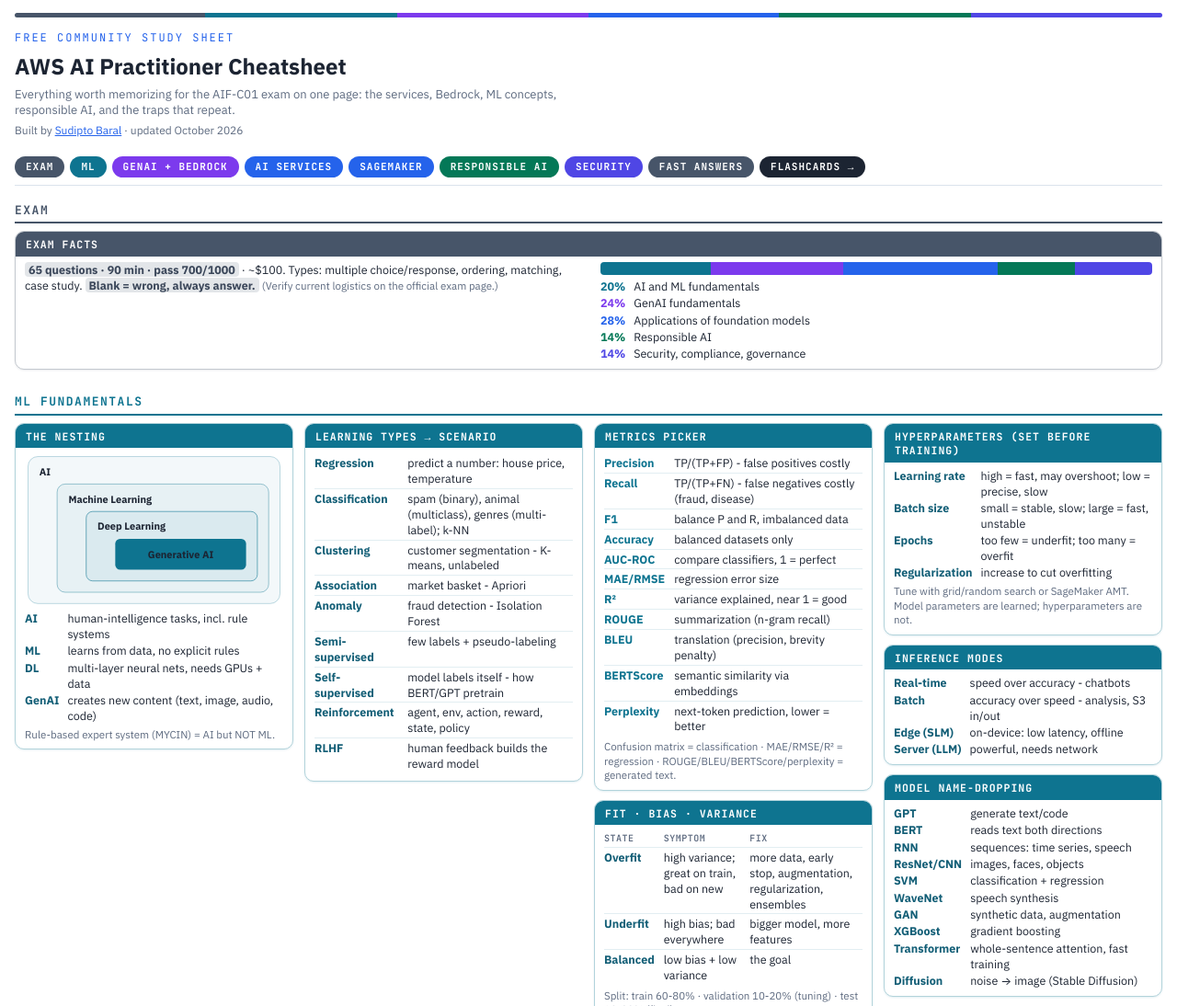
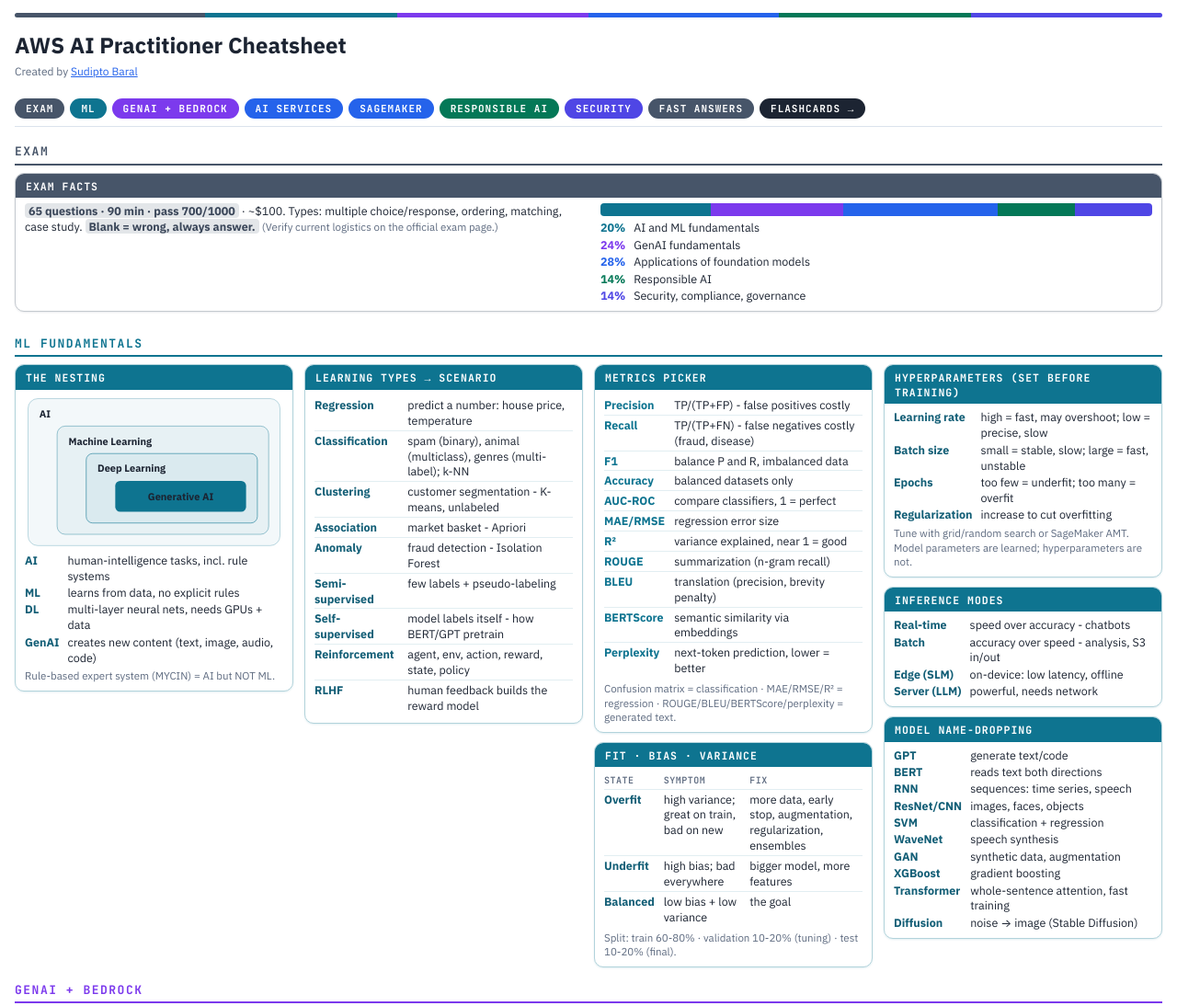
Before and after one commit to sudiptob2/ai-practitioner-cheatsheet, a plain HTML site: page index.html in a window 1280 px wide. Shown: the top 1094 px of the page at 92% size. Drawn offline with Linux system fonts and the light colour scheme.

Commit message:
Fix RAG card layout, cap diagram width, simplify header and footer

```diff
--- a/index.html
+++ b/index.html
@@ -95,7 +95,7 @@
   .wide .in { display: flex; flex-wrap: wrap; gap: 10px 26px; align-items: flex-start; }
   .wide .in > * { flex: 1 1 320px; min-width: 0; margin-top: 0; }
   .wide .in > figure { flex: 1.6 1 420px; }
-  .wide figure svg { max-width: 760px; margin: 0 auto; }
+  .wide figure svg { max-width: 660px; margin: 0 auto; }
   .stack > * + * { margin-top: 4px; }
   .ic { width: 16px; height: 16px; border-radius: 3px; vertical-align: -4px; margin-right: 5px; }
   .box h2 .ic { width: 14px; height: 14px; border-radius: 3px; vertical-align: -3px; margin-right: 6px; }
@@ -138,10 +138,8 @@
 
 <div class="ribbon" aria-hidden="true"></div>
 <header>
-  <p class="eyebrow">Free community study sheet</p>
   <h1>AWS AI Practitioner Cheatsheet</h1>
-  <p class="lede">Everything worth memorizing for the AIF-C01 exam on one page: the services, Bedrock, ML concepts, responsible AI, and the traps that repeat.</p>
-  <p class="byline">Built by <a href="https://github.com/sudiptob2">Sudipto Baral</a> · updated October 2026</p>
+  <p class="byline">Created by <a href="https://github.com/sudiptob2">Sudipto Baral</a></p>
 </header>
 
 <nav class="chips" aria-label="Sections">
@@ -361,6 +359,7 @@
   <div class="in">
     <div class="stack">
     <p class="sm">FM cites data outside training. Knowledge Bases chunk docs → embeddings (Titan) → vector DB. Pick for real-time or proprietary data with <b class="hl">no retraining</b>.</p>
+    </div>
     <figure>
       <svg class="dg" role="img" aria-label="RAG: documents in S3 are chunked and embedded into a vector database; at query time the top matching chunks are added to the prompt before the Bedrock foundation model answers" viewBox="0 0 600 240">
         <defs><marker id="ar" viewBox="0 0 10 10" refX="9" refY="5" markerWidth="7" markerHeight="7" orient="auto-start-reverse"><path d="M0 0L10 5L0 10z" fill="#5e6b80"/></marker></defs>
@@ -763,7 +762,7 @@
 </section>
 
 <footer>
-  <p>Built by Sudipto Baral while preparing for the exam. The content is an original condensation of publicly documented AWS facts; studied through Stephane Maarek's AIF-C01 course, which is warmly recommended for full coverage. Service icons are from the official AWS Architecture Icons set; AWS and all service names are trademarks of Amazon.com, Inc. This sheet is unofficial and not affiliated with AWS. Verify exam logistics on the <a href="https://aws.amazon.com/certification/certified-ai-practitioner/">official exam page</a> before booking.</p>
+  <p>Created by <a href="https://github.com/sudiptob2">Sudipto Baral</a>. Unofficial; AWS and all service names are trademarks of Amazon.com, Inc.</p>
 </footer>
 
 </body>
```
Also changed, not shown: flashcards.html (+1 -1 lines).
